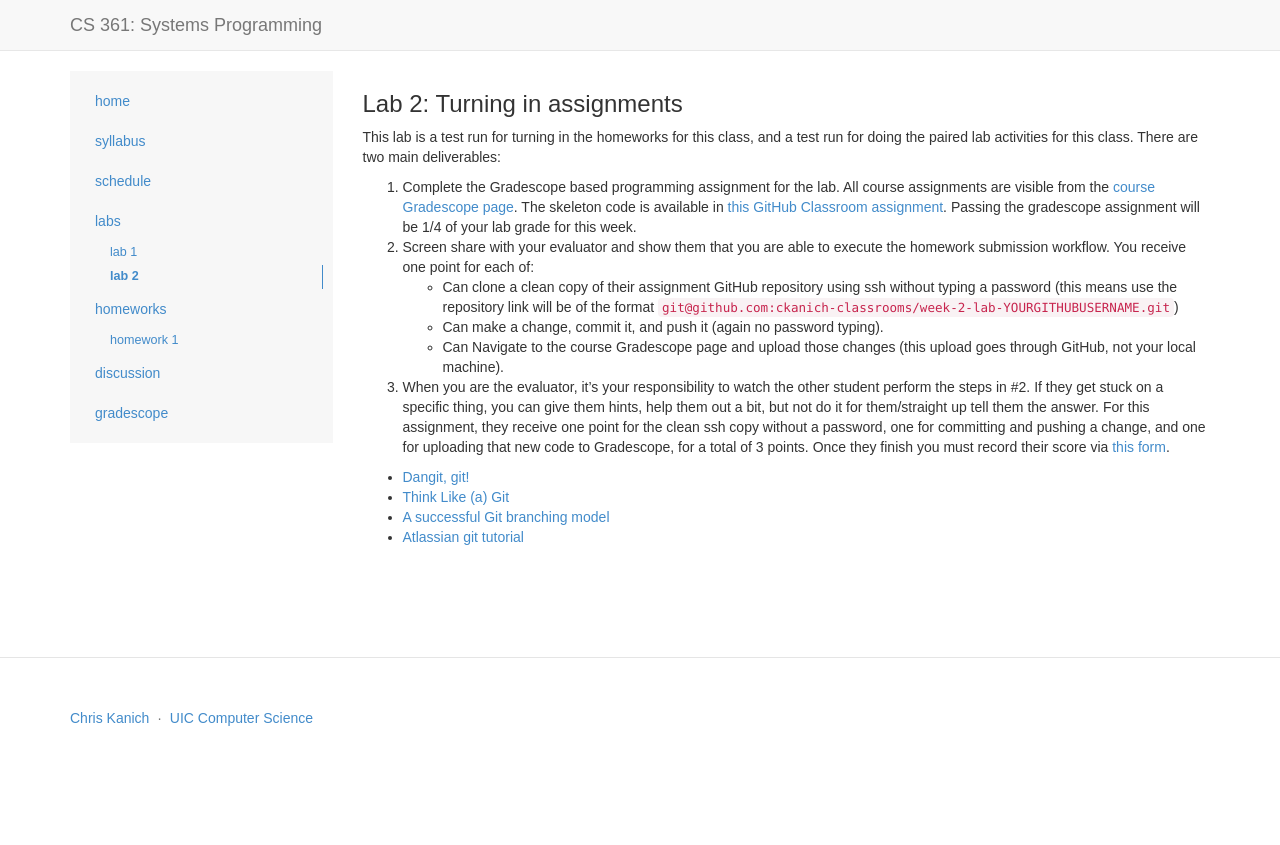
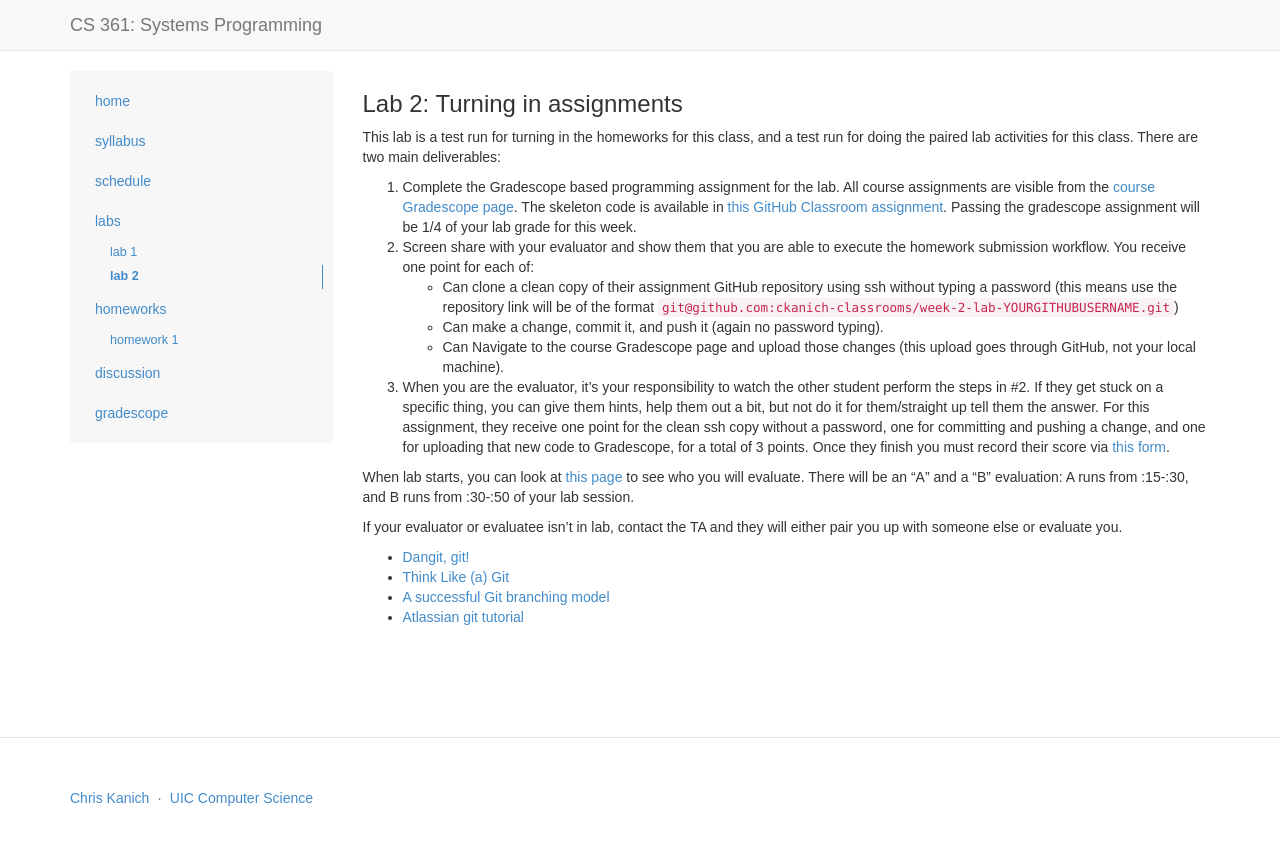
Before and after one commit to csatuic/cs361-website-old, a Jekyll site: the page built from _labs/lab2.md, in a window 1280 px wide. Shown: the top 845 px of the page. Built offline with Jekyll 4.4.1, drawn with Linux system fonts in a browser that asks for light colours; some web fonts are replaced.

Commit message:
little more clarity/completion

```diff
--- a/_labs/lab2.md
+++ b/_labs/lab2.md
@@ -43,6 +43,14 @@ There are two main deliverables:
    must record their score via [this form](page.eval_link).
 
 
+When lab starts, you can look at [this page](page.pairings) to see who
+you will evaluate. There will be an "A" and a "B" evaluation: A runs
+from :15-:30, and B runs from :30-:50 of your lab session.
+
+If your evaluator or evaluatee isn't in lab, contact the TA and they
+will either pair you up with someone else or evaluate you.
+
+
 * [Dangit, git!](https://dangitgit.com/)
 * [Think Like (a) Git](http://think-like-a-git.net/)
 * [A successful Git branching model](http://nvie.com/posts/a-successful-git-branching-model/)
```
